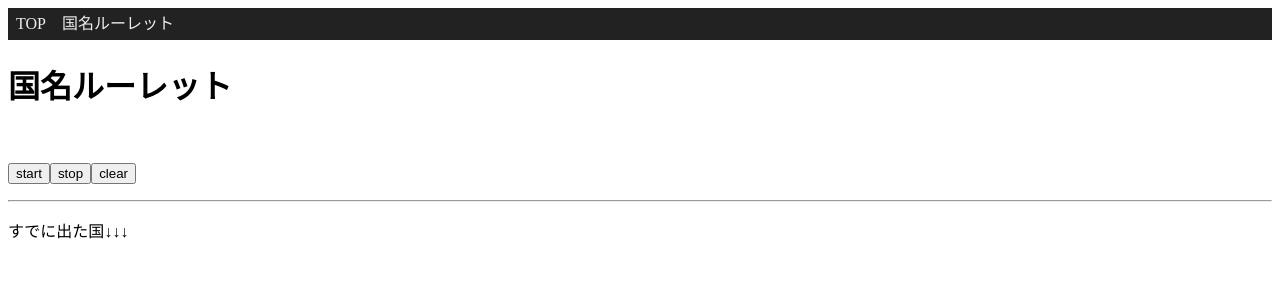
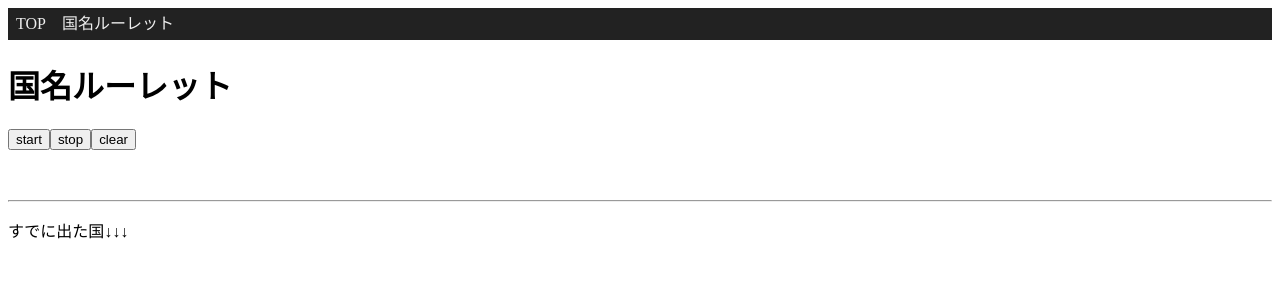
Before and after one commit to baum9chen/webapp-vue, a Nuxt app: page /Country in a window 1280 px wide. Shown: the top 300 px of the page. Built offline with nearby package versions, Linux system fonts and the light colour scheme.

Commit message:
ボタンの配置を変更

```diff
--- a/pages/Country.vue
+++ b/pages/Country.vue
@@ -2,14 +2,14 @@
   <div class="container">
     <h1 class="title">国名ルーレット</h1>
     <div class="content">
-      <p>{{ roulette }}</p>
-      <p>
-        <img :src="roulette_img" />
-      </p>
       <p>
         <button @click="start_roulette">start</button>
         <button @click="stop_roulette">stop</button>
         <button @click="clear_roulette">clear</button>
+      </p>
+      <p>{{ roulette }}</p>
+      <p>
+        <img :src="roulette_img" />
       </p>
       <hr />
       <p>すでに出た国↓↓↓</p>
```
